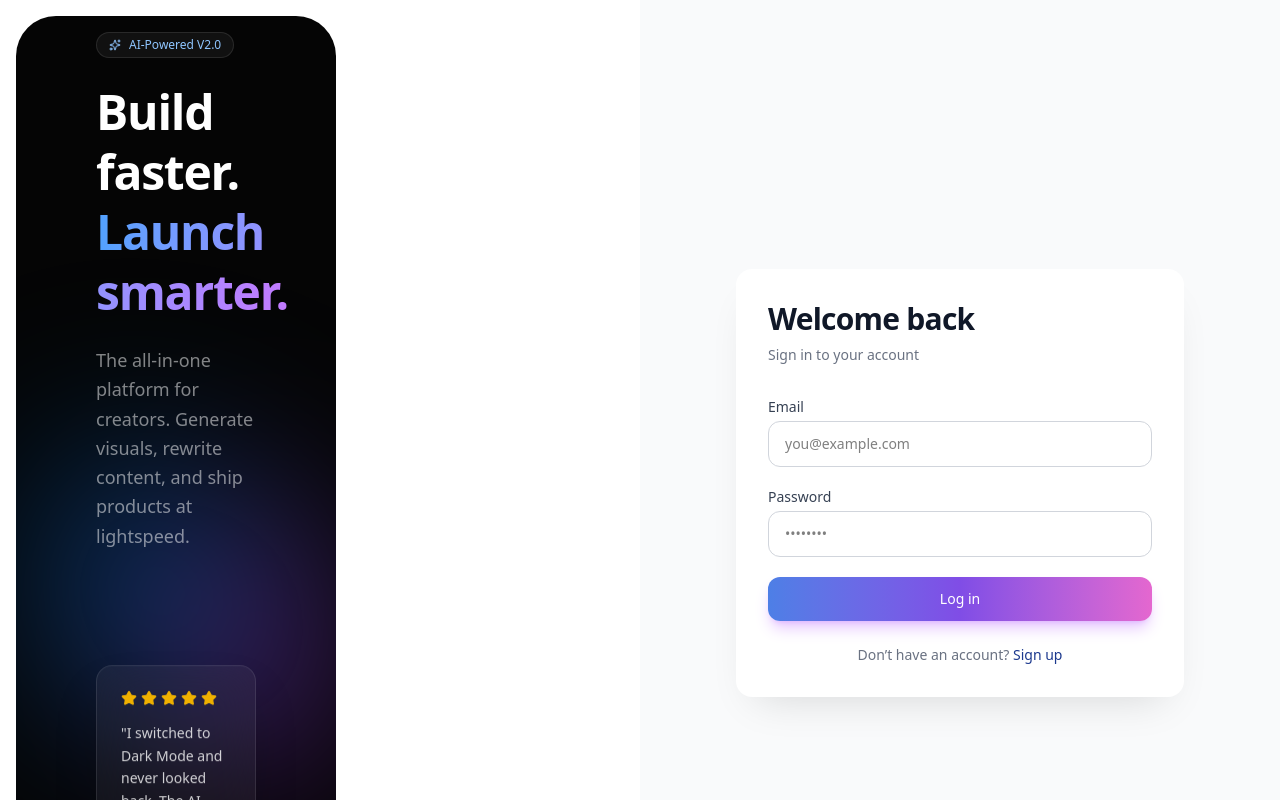
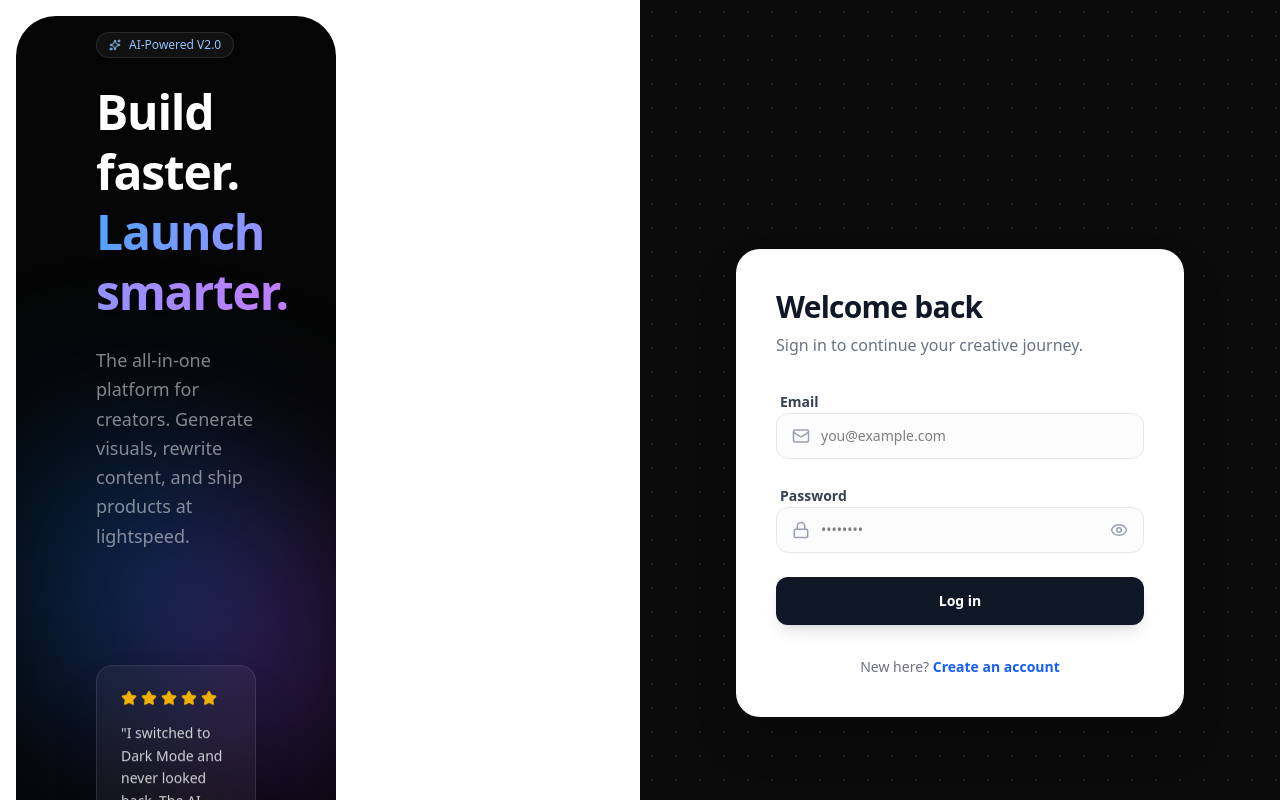
Before and after one commit to saketgoswami09/cms-genrator, a React (Vite) app in the folder frontend/: page /login in a window 1280 px wide. Shown: the top 800 px of the page. Built offline with nearby package versions, Linux system fonts and the light colour scheme; no server answers.

Commit message:
feat: context api, protected routes

```diff
--- a/frontend/src/App.jsx
+++ b/frontend/src/App.jsx
@@ -8,16 +8,18 @@ import Home from "./pages/Home";
 import Rewrite from "./pages/Rewrite";
 import ContentHistory from "./pages/ContentHistory";
 import ImageHistory from "./components/ui/ImageHistory";
+import ProtectedRoute from "./components/auth/ProtectedRoute";
 // import Nav from "./components/nav/Nav";
 function App() {
   return (
     <>
       <ToastContainer transition={Flip} />
+      {/* <Nav/> */}
       <Routes>
         <Route path="/" element={<Home />} />
         <Route path="/login" element={<Login />} />
         <Route path="/register" element={<SignUp />} />
-        <Route path="/image/generate" element={<GenerateImage />} />
+        <Route path="/image/generate" element={<ProtectedRoute><GenerateImage /></ProtectedRoute>} />
         <Route path="/content/rewrite" element={<Rewrite />} />
         <Route path="/content/history" element={<ContentHistory />} />
         <Route path="/image/history" element={<ImageHistory />} />
--- a/frontend/src/components/auth/LoginForm.jsx
+++ b/frontend/src/components/auth/LoginForm.jsx
@@ -1,12 +1,12 @@
-import React, { useState } from "react";
+import React, { useEffect, useState } from "react";
 import { useForm } from "react-hook-form";
 import { zodResolver } from "@hookform/resolvers/zod";
 import { z } from "zod";
 import { signIn } from "../../../services/auth";
 import { toast } from "react-toastify";
-import { useNavigate } from "react-router-dom";
-
-/* ---------------- Schema ---------------- */
+import {  useNavigate } from "react-router-dom";
+import { useAuth } from "../../context/auth";
+import { Eye, EyeOff, Mail, Lock } from "lucide-react"; // Icons for better UI
 
 const schema = z.object({
   email: z.string().email("Enter a valid email"),
@@ -15,6 +15,9 @@ const schema = z.object({
 
 const LoginForm = ({ cardRef }) => {
   const navigate = useNavigate();
+  // ✅ Fixed: Added parentheses to call the hook
+  const { login, isAuthenticated } = useAuth();
+
   const [showPassword, setShowPassword] = useState(false);
   const [isSubmitting, setIsSubmitting] = useState(false);
 
@@ -26,100 +29,134 @@ const LoginForm = ({ cardRef }) => {
   } = useForm({
     resolver: zodResolver(schema),
   });
-
+  useEffect(() => {
+    if (isAuthenticated) {
+      navigate("/", { replace: true });
+    }
+  }, [isAuthenticated, navigate]);
   const submitHandler = async (data) => {
     setIsSubmitting(true);
-
     try {
       const res = await signIn(data);
 
+      const token = res.data.token;
+      const userName = res.data.user.name;
 
-      localStorage.setItem("token", res.data.token);
-      toast.success("Welcome back!");
+      // ✅ Global State update
+      login(token, userName);
+
+      toast.success(`Welcome back, ${userName}!`);
       reset();
       navigate("/");
     } catch (error) {
       const message =
-        error.response?.data?.message ??
-        "Something went wrong. Please try again.";
+        error.response?.data?.message ?? "Invalid email or password.";
       toast.error(message);
     } finally {
       setIsSubmitting(false);
     }
   };
 
-  const labelStyle = "mb-1 block text-sm font-medium text-gray-700";
-  const inputStyle =
-    "w-full rounded-xl border border-gray-300 px-4 py-3 text-sm " +
-    "focus:border-blue-300 focus:ring-1 focus:ring-blue-900 outline-none transition-all";
+  return (
+    <div className="flex items-center justify-center bg-[#0a0a0a] px-4 min-h-screen relative overflow-hidden">
+      {/* Optional: Background logic matches your theme */}
+      <div
+        className="absolute inset-0 opacity-10"
+        style={{
+          backgroundImage: "radial-gradient(#fff 1px, transparent 1px)",
+          backgroundSize: "24px 24px",
+        }}
+      ></div>
 
-  return (
-    <div className="flex items-center justify-center bg-gray-50 px-4">
       <div
         ref={cardRef}
-        className="login-card w-full max-w-md rounded-2xl bg-white p-8
-        shadow-[0_20px_40px_-20px_rgba(0,0,0,0.15)]"
+        className="relative w-full max-w-md rounded-3xl bg-white p-8 md:p-10 shadow-2xl"
       >
-        <div className="login-header mb-8">
-          <h2 className="text-3xl font-semibold tracking-tight text-gray-900">
+        <div className="mb-8">
+          <h2 className="text-3xl font-bold tracking-tight text-gray-900">
             Welcome back
           </h2>
-          <p className="mt-2 text-sm text-gray-500">Sign in to your account</p>
+          <p className="mt-2 text-gray-500">
+            Sign in to continue your creative journey.
+          </p>
         </div>
 
-        <form onSubmit={handleSubmit(submitHandler)} className="space-y-5">
-          <div className="login-field">
-            <label className={labelStyle}>Email</label>
+        <form onSubmit={handleSubmit(submitHandler)} className="space-y-6">
+          {/* EMAIL */}
+          <div className="space-y-1">
+            <label className="text-sm font-semibold text-gray-700 ml-1">
+              Email
+            </label>
+            <div className="relative group">
+              <div className="absolute inset-y-0 left-0 pl-4 flex items-center text-gray-400 group-focus-within:text-blue-600 transition-colors">
+                <Mail size={18} />
+              </div>
               <input
                 {...register("email")}
                 placeholder="you@example.com"
-              className={inputStyle}
+                className="w-full rounded-xl border border-gray-200 bg-gray-50/50 pl-11 pr-4 py-3 text-sm focus:border-blue-500 focus:bg-white focus:ring-4 focus:ring-blue-500/10 transition-all outline-none"
               />
+            </div>
             {errors.email && (
-              <p className="text-sm text-red-500">{errors.email.message}</p>
+              <p className="text-xs text-red-500 ml-1">
+                {errors.email.message}
+              </p>
             )}
           </div>
 
-          <div className="login-field">
-            <label className={labelStyle}>Password</label>
+          {/* PASSWORD */}
+          <div className="space-y-1">
+            <label className="text-sm font-semibold text-gray-700 ml-1">
+              Password
+            </label>
+            <div className="relative group">
+              <div className="absolute inset-y-0 left-0 pl-4 flex items-center text-gray-400 group-focus-within:text-blue-600 transition-colors">
+                <Lock size={18} />
+              </div>
               <input
                 type={showPassword ? "text" : "password"}
                 {...register("password")}
                 placeholder="••••••••"
-              className={inputStyle}
+                className="w-full rounded-xl border border-gray-200 bg-gray-50/50 pl-11 pr-12 py-3 text-sm focus:border-blue-500 focus:bg-white focus:ring-4 focus:ring-blue-500/10 transition-all outline-none"
               />
+              <button
+                type="button"
+                onClick={() => setShowPassword(!showPassword)}
+                className="absolute inset-y-0 right-0 pr-4 flex items-center text-gray-400 hover:text-gray-600 transition-colors"
+              >
+                {showPassword ? <EyeOff size={18} /> : <Eye size={18} />}
+              </button>
+            </div>
             {errors.password && (
-              <p className="text-sm text-red-500">{errors.password.message}</p>
+              <p className="text-xs text-red-500 ml-1">
+                {errors.password.message}
+              </p>
             )}
           </div>
 
           <button
             type="submit"
             disabled={isSubmitting}
-            className="
-              login-button w-full rounded-xl
-              bg-gradient-to-r
-              from-[hsl(220,75%,60%)]
-              via-[hsl(260,75%,60%)]
-              to-[hsl(310,70%,65%)]
-              py-3 text-sm font-medium text-white
-              shadow-lg shadow-purple-500/30
-
-              hover:brightness-110 active:scale-[0.97]
-              disabled:opacity-70
-            "
+            className="w-full rounded-xl bg-gray-900 py-3.5 text-sm font-bold text-white shadow-lg hover:bg-black transition-all active:scale-[0.98] disabled:opacity-70 flex items-center justify-center gap-2"
           >
-            {isSubmitting ? "Logging in…" : "Log in"}
+            {isSubmitting ? (
+              <span className="flex items-center gap-2">
+                <div className="w-4 h-4 border-2 border-white/30 border-t-white rounded-full animate-spin"></div>
+                Logging in...
+              </span>
+            ) : (
+              "Log in"
+            )}
           </button>
         </form>
 
-        <p className="mt-6 text-center text-sm text-gray-500">
-          Don’t have an account?{" "}
+        <p className="mt-8 text-center text-sm text-gray-500">
+          New here?{" "}
           <span
             onClick={() => navigate("/register")}
-            className="font-medium text-blue-900 hover:underline cursor-pointer"
+            className="font-bold text-blue-600 hover:underline cursor-pointer transition-all"
           >
-            Sign up
+            Create an account
           </span>
         </p>
       </div>
--- a/frontend/src/components/auth/SignUpForm.jsx
+++ b/frontend/src/components/auth/SignUpForm.jsx
@@ -1,10 +1,11 @@
-import React, { useState } from "react";
+import React, { useState, useEffect } from "react";
 import { useForm } from "react-hook-form";
 import { zodResolver } from "@hookform/resolvers/zod";
 import { z } from "zod";
 import { signUp } from "../../../services/auth";
 import { toast } from "react-toastify";
 import { useNavigate } from "react-router-dom";
+import { useAuth } from "../../context/auth"; // Ensure this path matches your folder structure
 import {
   User,
   Mail,
@@ -12,8 +13,7 @@ import {
   Eye,
   EyeOff,
   ArrowRight,
-  Check,
-  X
+  Check
 } from "lucide-react";
 
 // --- VALIDATION SCHEMA ---
@@ -40,8 +40,16 @@ const PASS_REQS = [
 
 const SignUpForm = ({ cardRef }) => {
   const navigate = useNavigate();
+  const { isAuthenticated } = useAuth(); // Hook into your global Auth state
   const [showPassword, setShowPassword] = useState(false);
   const [isSubmitting, setIsSubmitting] = useState(false);
+
+  // 1. Protection: If user is already logged in, don't let them see this page
+  useEffect(() => {
+    if (isAuthenticated) {
+      navigate("/", { replace: true });
+    }
+  }, [isAuthenticated, navigate]);
 
   const {
     register,
@@ -51,7 +59,7 @@ const SignUpForm = ({ cardRef }) => {
     formState: { errors },
   } = useForm({
     resolver: zodResolver(schema),
-    mode: "onChange", // Validates as you type
+    mode: "onChange",
   });
 
   const passwordValue = watch("password") || "";
@@ -62,32 +70,33 @@ const SignUpForm = ({ cardRef }) => {
       await signUp(data);
       toast.success("Account created! Please log in.");
       reset();
-      navigate("/login");
+      navigate("/login"); // Absolute path used to avoid URL nesting issues
     } catch (error) {
-      console.error(error);
-      toast.error("Sign up failed. Try again.");
+      const message = error.response?.data?.message || "Sign up failed. Try again.";
+      toast.error(message);
+      console.error("Signup Error:", error);
     } finally {
       setIsSubmitting(false);
     }
   };
 
   return (
-    <div className="flex min-h-screen items-center justify-center bg-[#F9FAFB] px-4 font-sans relative overflow-hidden">
+    <div className="flex min-h-screen items-center justify-center bg-[#0a0a0a] px-4 font-sans relative overflow-hidden">
 
-      {/* Background Pattern */}
-      <div className="absolute inset-0 opacity-[0.4]"
-           style={{ backgroundImage: 'radial-gradient(#CBD5E1 1px, transparent 1px)', backgroundSize: '24px 24px' }}>
+      {/* 🌌 Subtle Background Pattern (Matches Dark Theme) */}
+      <div className="absolute inset-0 opacity-20"
+           style={{ backgroundImage: 'radial-gradient(#ffffff 0.5px, transparent 0.5px)', backgroundSize: '30px 30px' }}>
       </div>
 
       <div
         ref={cardRef}
-        className="relative w-full max-w-md overflow-hidden rounded-3xl bg-white shadow-2xl shadow-gray-200/50 ring-1 ring-gray-100"
+        className="relative w-full max-w-md overflow-hidden rounded-3xl bg-white shadow-2xl shadow-purple-500/10 ring-1 ring-gray-200"
       >
-        {/* Header with decorative gradient line */}
-        <div className="absolute top-0 left-0 w-full h-2 bg-gradient-to-r from-blue-500 via-purple-500 to-pink-500"></div>
+        {/* Header Gradient Accent */}
+        <div className="absolute top-0 left-0 w-full h-1.5 bg-gradient-to-r from-blue-500 via-purple-500 to-pink-500"></div>
 
         <div className="p-8 md:p-10">
-          <div className="mb-8 text-center">
+          <div className="mb-8">
             <h2 className="text-3xl font-bold tracking-tight text-gray-900">
               Get Started
             </h2>
@@ -100,15 +109,15 @@ const SignUpForm = ({ cardRef }) => {
 
             {/* NAME INPUT */}
             <div className="space-y-1">
-              <label className="text-xs font-semibold text-gray-500 uppercase tracking-wider ml-1">Full Name</label>
+              <label className="text-xs font-bold text-gray-400 uppercase tracking-widest ml-1">Full Name</label>
               <div className="relative group">
-                <div className="absolute inset-y-0 left-0 pl-4 flex items-center pointer-events-none text-gray-400 group-focus-within:text-blue-600 transition-colors">
+                <div className="absolute inset-y-0 left-0 pl-4 flex items-center pointer-events-none text-gray-400 group-focus-within:text-indigo-600 transition-colors">
                   <User size={18} />
                 </div>
                 <input
                   {...register("name")}
                   placeholder="John Doe"
-                  className="block w-full rounded-xl border border-gray-200 bg-gray-50/30 pl-11 pr-4 py-3 text-sm text-gray-900 placeholder-gray-400 focus:border-blue-500 focus:bg-white focus:ring-4 focus:ring-blue-500/10 transition-all outline-none"
+                  className="block w-full rounded-xl border border-gray-200 bg-gray-50/50 pl-11 pr-4 py-3 text-sm text-gray-900 placeholder-gray-400 focus:border-indigo-500 focus:bg-white focus:ring-4 focus:ring-indigo-500/10 transition-all outline-none"
                 />
               </div>
               {errors.name && <p className="text-xs text-red-500 font-medium ml-1">{errors.name.message}</p>}
@@ -116,15 +125,15 @@ const SignUpForm = ({ cardRef }) => {
 
             {/* EMAIL INPUT */}
             <div className="space-y-1">
-              <label className="text-xs font-semibold text-gray-500 uppercase tracking-wider ml-1">Email Address</label>
+              <label className="text-xs font-bold text-gray-400 uppercase tracking-widest ml-1">Email Address</label>
               <div className="relative group">
-                <div className="absolute inset-y-0 left-0 pl-4 flex items-center pointer-events-none text-gray-400 group-focus-within:text-blue-600 transition-colors">
+                <div className="absolute inset-y-0 left-0 pl-4 flex items-center pointer-events-none text-gray-400 group-focus-within:text-indigo-600 transition-colors">
                   <Mail size={18} />
                 </div>
                 <input
                   {...register("email")}
                   placeholder="you@example.com"
-                  className="block w-full rounded-xl border border-gray-200 bg-gray-50/30 pl-11 pr-4 py-3 text-sm text-gray-900 placeholder-gray-400 focus:border-blue-500 focus:bg-white focus:ring-4 focus:ring-blue-500/10 transition-all outline-none"
+                  className="block w-full rounded-xl border border-gray-200 bg-gray-50/50 pl-11 pr-4 py-3 text-sm text-gray-900 placeholder-gray-400 focus:border-indigo-500 focus:bg-white focus:ring-4 focus:ring-indigo-500/10 transition-all outline-none"
                 />
               </div>
               {errors.email && <p className="text-xs text-red-500 font-medium ml-1">{errors.email.message}</p>}
@@ -132,21 +141,21 @@ const SignUpForm = ({ cardRef }) => {
 
             {/* PASSWORD INPUT */}
             <div className="space-y-1">
-              <label className="text-xs font-semibold text-gray-500 uppercase tracking-wider ml-1">Password</label>
+              <label className="text-xs font-bold text-gray-400 uppercase tracking-widest ml-1">Password</label>
               <div className="relative group">
-                <div className="absolute inset-y-0 left-0 pl-4 flex items-center pointer-events-none text-gray-400 group-focus-within:text-blue-600 transition-colors">
+                <div className="absolute inset-y-0 left-0 pl-4 flex items-center pointer-events-none text-gray-400 group-focus-within:text-indigo-600 transition-colors">
                   <Lock size={18} />
                 </div>
                 <input
                   type={showPassword ? "text" : "password"}
                   {...register("password")}
                   placeholder="Create a strong password"
-                  className="block w-full rounded-xl border border-gray-200 bg-gray-50/30 pl-11 pr-12 py-3 text-sm text-gray-900 placeholder-gray-400 focus:border-blue-500 focus:bg-white focus:ring-4 focus:ring-blue-500/10 transition-all outline-none"
+                  className="block w-full rounded-xl border border-gray-200 bg-gray-50/50 pl-11 pr-12 py-3 text-sm text-gray-900 placeholder-gray-400 focus:border-indigo-500 focus:bg-white focus:ring-4 focus:ring-indigo-500/10 transition-all outline-none"
                 />
                 <button
                   type="button"
                   onClick={() => setShowPassword(!showPassword)}
-                  className="absolute inset-y-0 right-0 pr-4 flex items-center text-gray-400 hover:text-gray-600 focus:outline-none transition-colors"
+                  className="absolute inset-y-0 right-0 pr-4 flex items-center text-gray-400 hover:text-gray-900 transition-colors"
                 >
                   {showPassword ? <EyeOff size={18} /> : <Eye size={18} />}
                 </button>
@@ -154,21 +163,19 @@ const SignUpForm = ({ cardRef }) => {
             </div>
 
             {/* LIVE PASSWORD STRENGTH METER */}
-            <div className="bg-gray-50 rounded-xl p-3 grid grid-cols-2 gap-2 border border-gray-100">
+            <div className="bg-gray-50/80 rounded-xl p-4 grid grid-cols-2 gap-y-2 gap-x-4 border border-gray-100 shadow-inner">
                {PASS_REQS.map((req, index) => {
                  const isValid = req.regex.test(passwordValue);
                  return (
                    <div key={index} className="flex items-center gap-2">
-                      {isValid ? (
-                        <div className="w-4 h-4 rounded-full bg-green-100 flex items-center justify-center shrink-0">
-                           <Check size={10} className="text-green-600" strokeWidth={3} />
-                        </div>
-                      ) : (
-                        <div className="w-4 h-4 rounded-full bg-gray-200 flex items-center justify-center shrink-0">
-                           <div className="w-1.5 h-1.5 rounded-full bg-gray-400" />
-                        </div>
-                      )}
-                      <span className={`text-[11px] font-medium transition-colors ${isValid ? "text-green-700" : "text-gray-400"}`}>
+                      <div className={`w-4 h-4 rounded-full flex items-center justify-center shrink-0 transition-all ${isValid ? "bg-green-100" : "bg-gray-200"}`}>
+                          {isValid ? (
+                             <Check size={10} className="text-green-600" strokeWidth={4} />
+                          ) : (
+                             <div className="w-1.5 h-1.5 rounded-full bg-gray-400" />
+                          )}
+                      </div>
+                      <span className={`text-[11px] font-bold transition-colors ${isValid ? "text-green-700" : "text-gray-400"}`}>
                         {req.label}
                       </span>
                    </div>
@@ -179,16 +186,13 @@ const SignUpForm = ({ cardRef }) => {
             <button
               type="submit"
               disabled={isSubmitting}
-              className="group relative w-full flex justify-center items-center gap-2 py-3.5 px-4 border border-transparent text-sm font-semibold rounded-xl text-white bg-gray-900 hover:bg-gray-800 focus:outline-none focus:ring-2 focus:ring-offset-2 focus:ring-gray-900 transition-all disabled:opacity-70 disabled:cursor-not-allowed shadow-lg shadow-gray-900/20 active:scale-[0.98]"
+              className="group relative w-full flex justify-center items-center gap-2 py-4 px-4 border border-transparent text-sm font-bold rounded-xl text-white bg-gray-900 hover:bg-black transition-all disabled:opacity-70 disabled:cursor-not-allowed shadow-xl active:scale-[0.98]"
             >
               {isSubmitting ? (
-                <>
-                  <svg className="animate-spin -ml-1 mr-2 h-4 w-4 text-white" xmlns="http://www.w3.org/2000/svg" fill="none" viewBox="0 0 24 24">
-                    <circle className="opacity-25" cx="12" cy="12" r="10" stroke="currentColor" strokeWidth="4"></circle>
-                    <path className="opacity-75" fill="currentColor" d="M4 12a8 8 0 018-8V0C5.373 0 0 5.373 0 12h4zm2 5.291A7.962 7.962 0 014 12H0c0 3.042 1.135 5.824 3 7.938l3-2.647z"></path>
-                  </svg>
-                  Creating Account...
-                </>
+                <span className="flex items-center gap-2">
+                  <div className="w-4 h-4 border-2 border-white/20 border-t-white rounded-full animate-spin"></div>
+                  Verifying...
+                </span>
               ) : (
                 <>
                   Create Account
@@ -198,11 +202,11 @@ const SignUpForm = ({ cardRef }) => {
             </button>
           </form>
 
-          <p className="mt-8 text-center text-sm text-gray-500">
+          <p className="mt-8 text-center text-sm text-gray-500 font-medium">
             Already have an account?{" "}
             <button
                 onClick={() => navigate("/login")}
-                className="font-semibold text-blue-600 hover:text-blue-500 hover:underline transition-all"
+                className="text-indigo-600 hover:text-indigo-700 font-bold underline-offset-4 hover:underline transition-all"
             >
               Sign in
             </button>
--- /dev/null
+++ b/frontend/src/context/auth.jsx
@@ -0,0 +1,59 @@
+import { createContext, useContext, useState, useMemo } from "react";
+
+const AuthContext = createContext(null);
+
+export function AuthProvider({ children }) {
+  // Initialize state from localStorage to persist session
+  const [token, setToken] = useState(() => localStorage.getItem("token"));
+  const [name, setName] = useState(() => localStorage.getItem("name"));
+
+  // isAuthenticated is derived from the presence of the token
+  const [isAuthenticated, setIsAuthenticated] = useState(!!token);
+
+  const login = (authToken, userName = "User") => {
+    localStorage.setItem("token", authToken);
+    localStorage.setItem("name", userName);
+
+    setToken(authToken);
+    setName(userName);
+    setIsAuthenticated(true);
+  };
+
+  const logout = () => {
+    localStorage.removeItem("token");
+    localStorage.removeItem("name");
+
+    setToken(null);
+    setName(null);
+    setIsAuthenticated(false);
+  };
+
+  // Memoize the value to prevent unnecessary re-renders of consuming components
+  const value = useMemo(() => ({
+    isAuthenticated,
+    token,
+    name,
+    login,
+    logout,
+  }), [isAuthenticated, token, name]);
+
+  return (
+    <AuthContext.Provider value={value}>
+      {children}
+    </AuthContext.Provider>
+  );
+}
+
+/**
+ * Custom hook to use the AuthContext.
+ * Includes a safety check to ensure it's used within an AuthProvider.
+ */
+export function useAuth() {
+  const context = useContext(AuthContext);
+
+  if (context === undefined || context === null) {
+    throw new Error("useAuth must be used within an AuthProvider");
+  }
+
+  return context;
+}
```
Also changed, not shown: frontend/src/components/auth/ProtectedRoute.jsx (added, +12 -0 lines), frontend/src/components/nav/Nav.jsx (+49 -41 lines), frontend/src/main.jsx (+6 -3 lines). Lines whose indentation alone changed are shown as unchanged.
